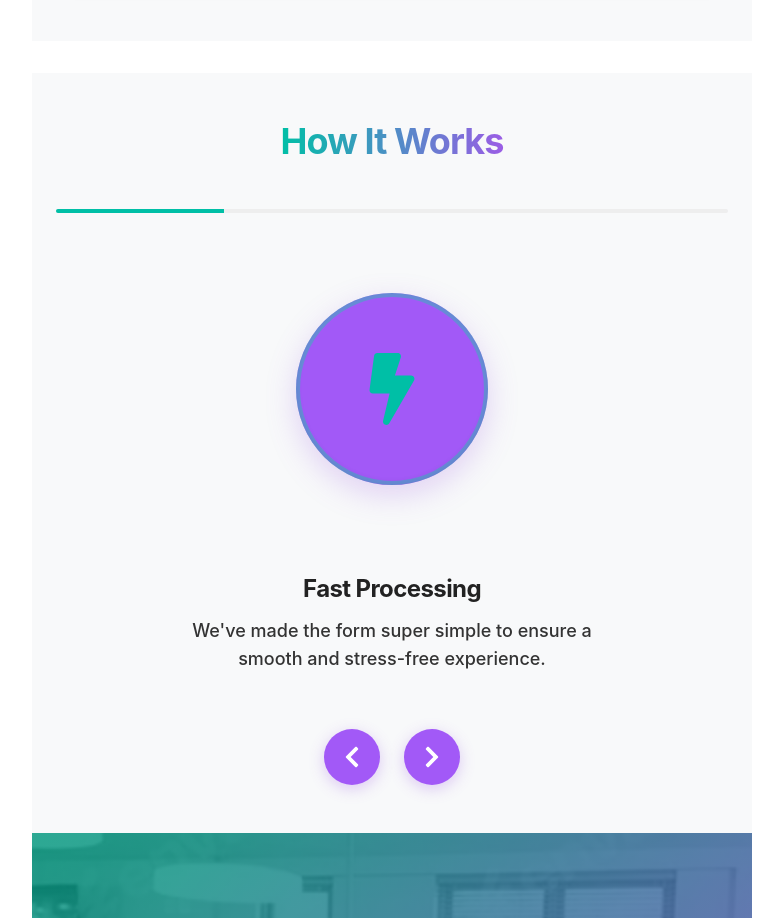
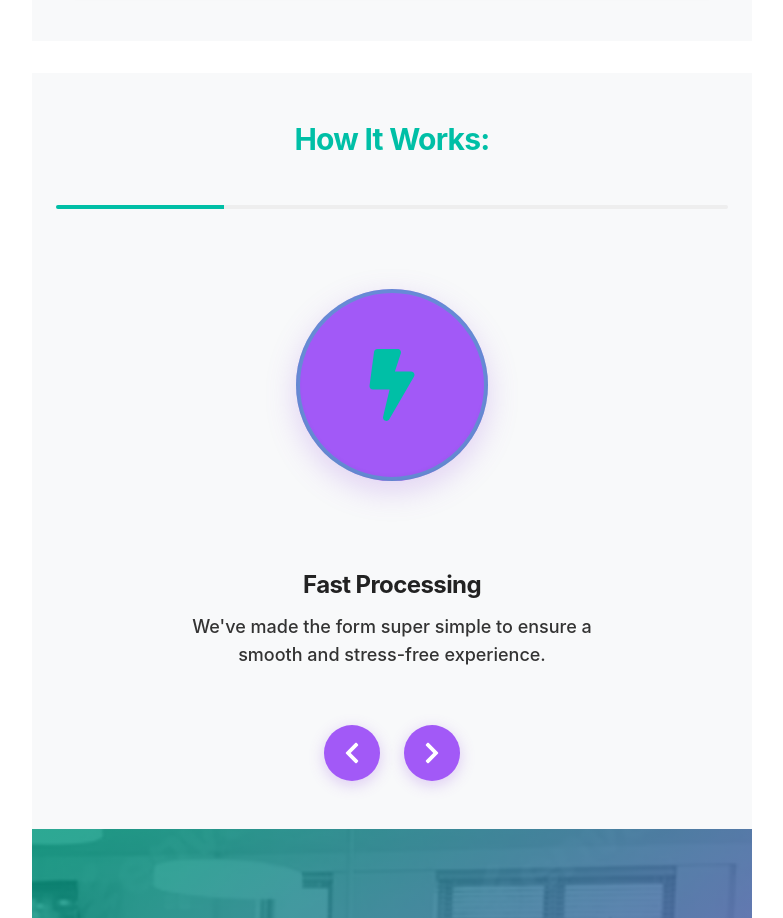
Before and after one commit to Iusif797/getvisago_final, a React (Vite) app: page / in a window 1280 px wide. Shown: the part 2820-3738 px from the top of the page, without its empty margins (248-1031 px from the left). Built offline with nearby package versions, Linux system fonts and the light colour scheme.

Commit message:
Сделал заголовки WhyChooseUs и HowItWorks зелеными и гармоничными

```diff
--- a/src/components/HowItWorks/HowItWorks.jsx
+++ b/src/components/HowItWorks/HowItWorks.jsx
@@ -53,7 +53,7 @@ const HowItWorks = () => {
   return (
     <section className="w-full px-6 py-12 -mt-4 bg-visa-gray-50">
       <div className="flex flex-col items-center mb-12">
-        <h2 className="how-it-works-title mb-8">How It Works</h2>
+        <h2 className="how-it-works-title mb-8">How It Works:</h2>
 
         <div className="progress-bar">
           <div
--- a/src/index.css
+++ b/src/index.css
@@ -131,8 +131,9 @@
   }
 
   .how-it-works-title {
-    @apply text-4xl font-bold text-center bg-gradient-to-r from-visa-green to-visa-purple bg-clip-text text-transparent;
+    @apply text-3xl font-bold text-visa-green text-center;
     position: relative;
+    letter-spacing: -0.025em;
   }
 
   .how-it-works-step-title {
@@ -628,6 +629,13 @@
 
   /* Стиль заголовка для секции Why Choose Us */
   .why-choose-us-title {
-    @apply text-4xl font-bold text-visa-green text-center w-full;
+    @apply text-3xl font-bold text-visa-green text-center w-full;
+    letter-spacing: -0.025em;
   }
 }
+
+/* Переопределяем стили для заголовков Why Choose Us и How It Works */
+.why-choose-us-title, .how-it-works-title {
+  @apply text-3xl font-bold text-visa-green text-center;
+  letter-spacing: -0.025em;
+}
```
